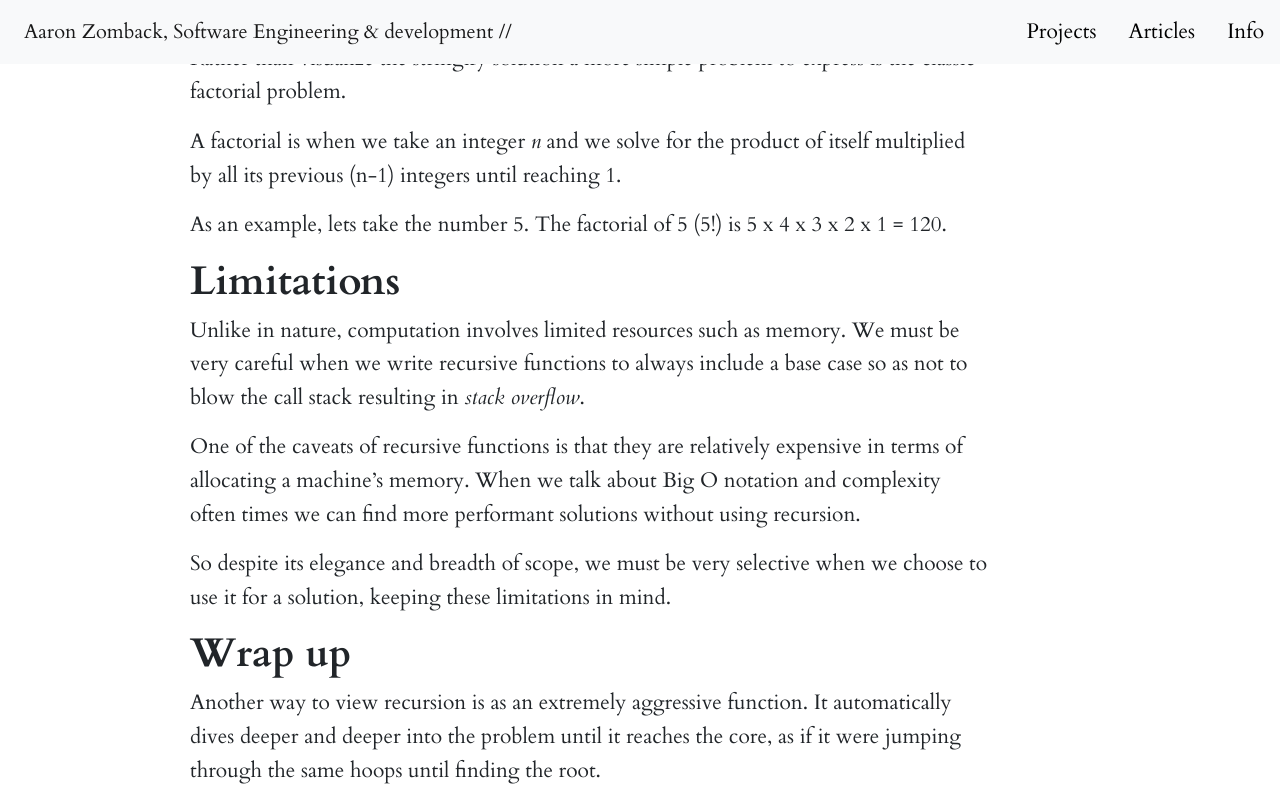
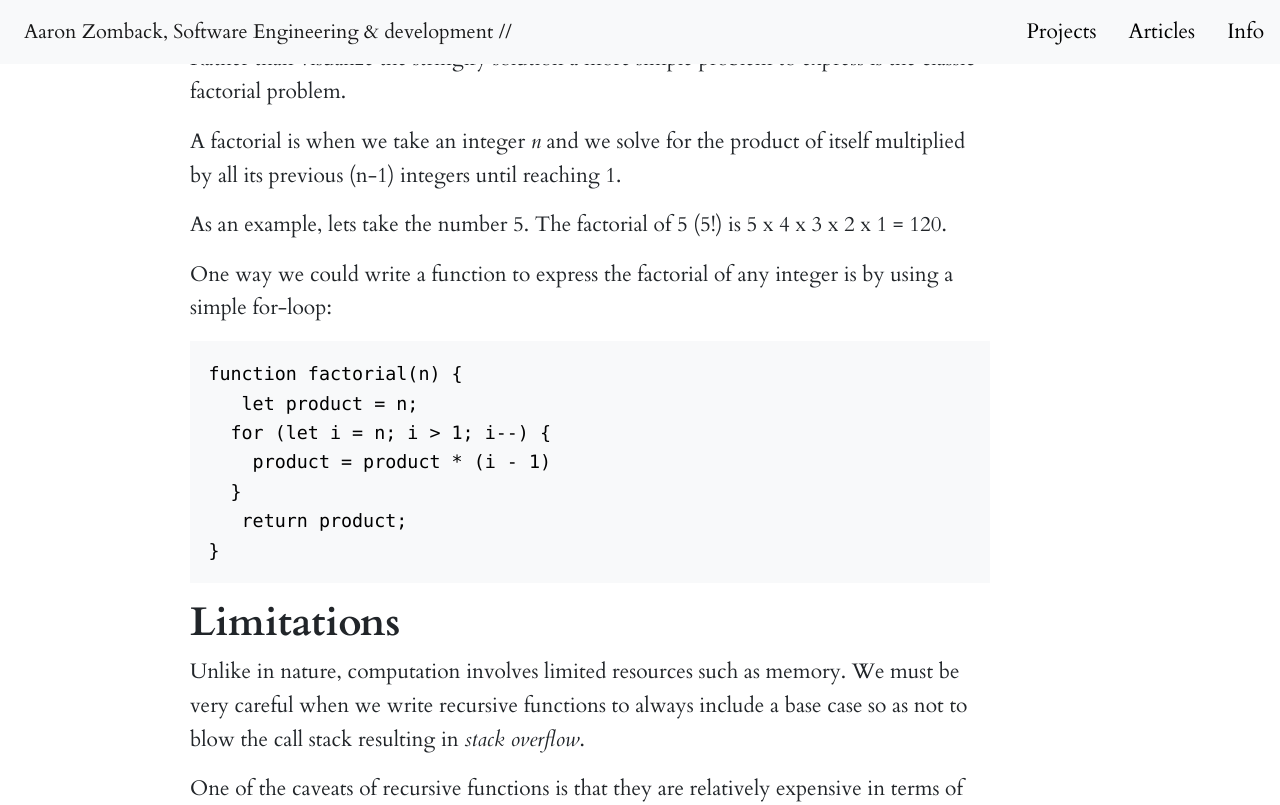
Before and after one commit to aaronzomback/design-portfolio, a Jekyll site: the page built from _posts/2021-04-30-what-is-recursion?.markdown, in a window 1280 px wide and 900 px high, scrolled down 2388 px, cut to the strip 0-805 px from the top of the window. Built offline with Jekyll 4.4.1, drawn with Linux system fonts in a browser that asks for light colours; nearby versions of some CDN libraries.

Commit message:
Updated What Is Recursion?

````diff
--- a/_posts/2021-04-30-what-is-recursion?.markdown
+++ b/_posts/2021-04-30-what-is-recursion?.markdown
@@ -38,6 +38,18 @@ A factorial is when we take an integer *n* and we solve for the product of itsel
 
 As an example, lets take the number 5. The factorial of 5 (5!) is 5 x 4 x 3 x 2 x 1 = 120.
 
+One way we could write a function to express the factorial of any integer is by using a simple for-loop:
+
+```
+function factorial(n) {
+   let product = n;
+  for (let i = n; i > 1; i--) {
+    product = product * (i - 1)
+  }
+   return product;
+}
+```
+
 ## Limitations
 
 Unlike in nature, computation involves limited resources such as memory. We must be very careful when we write recursive functions to always include a base case so as not to blow the call stack resulting in *stack overflow*.
````
